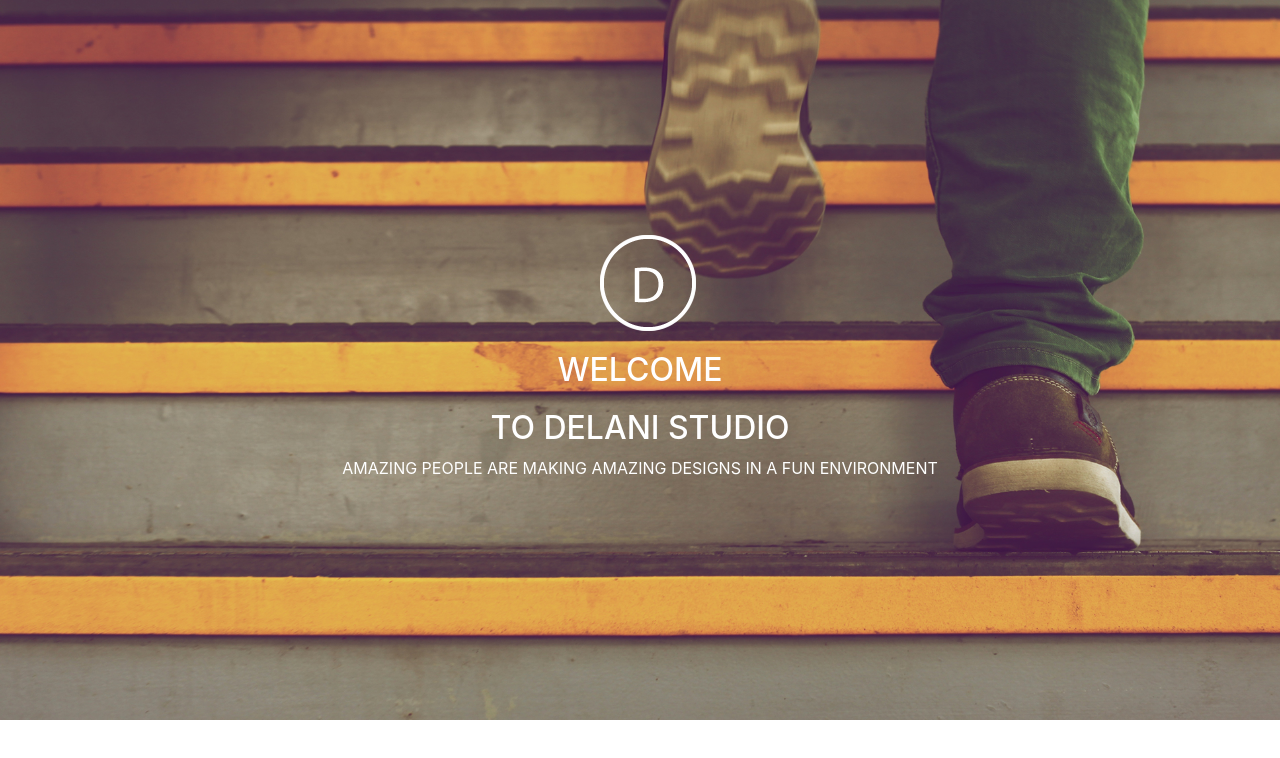
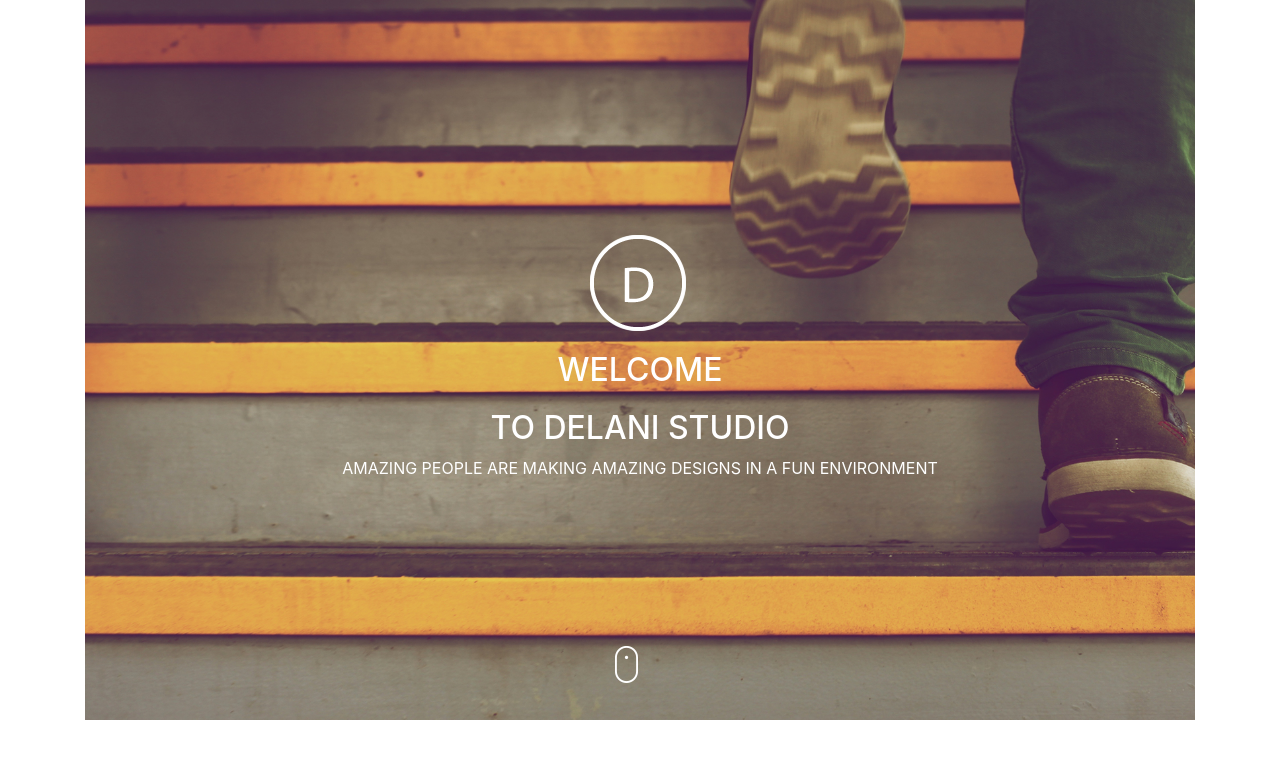
Before and after one commit to Wycliffe-techs/Delani-studio, a plain HTML site: page index.html in a window 1280 px wide. Drawn offline with nearby package versions, Linux system fonts and the light colour scheme.

Commit message:
mouse click

```diff
--- a/index.html
+++ b/index.html
@@ -9,14 +9,17 @@
     <title>Delani Studio</title>
 </head>
 <body>
+    <div class="container">
     <div class="background">
-    <img src="images/logo.png" alt="" style="margin-left:600px;padding-top: 235px;">
+    <img src="images/logo.png" alt="" style="margin-left:505px;padding-top: 235px;">
     <h2 style="color: white; text-align: center;margin-top: 20px;">WELCOME</h2>
     <h2 style="color: white; text-align: center;margin-top: 20px;">TO DELANI STUDIO</h2>
     <p style="text-align: center; color: white;">AMAZING PEOPLE ARE MAKING AMAZING DESIGNS IN A FUN ENVIRONMENT</p>
+    <img src="images/mouse_click.png" alt="" style="margin-left: 530px;margin-top: 150px;">
 
 
     </div>
+</div>
 
 </body>
 </html>
```
Also changed, not shown: images/mouse_click.png (added).
